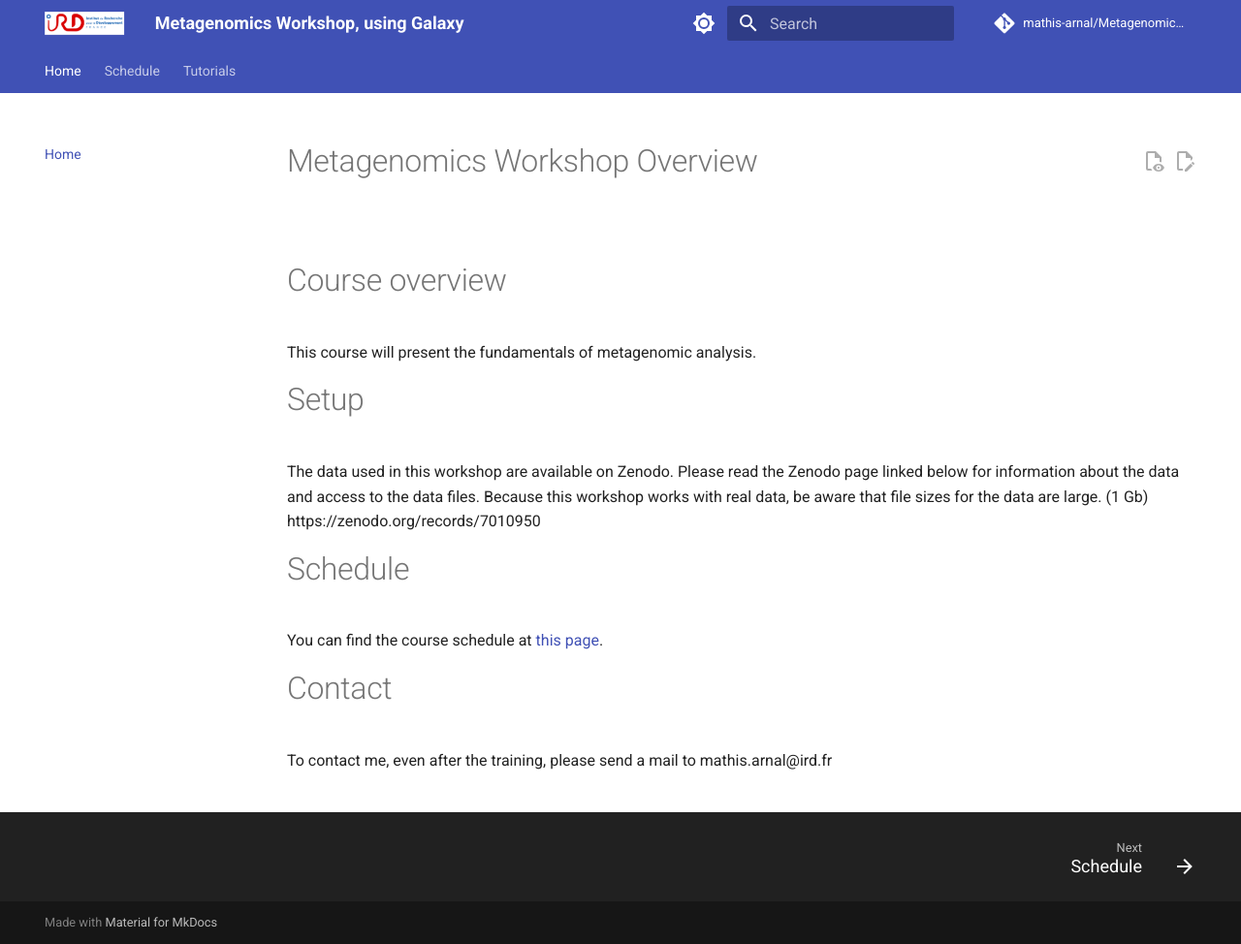
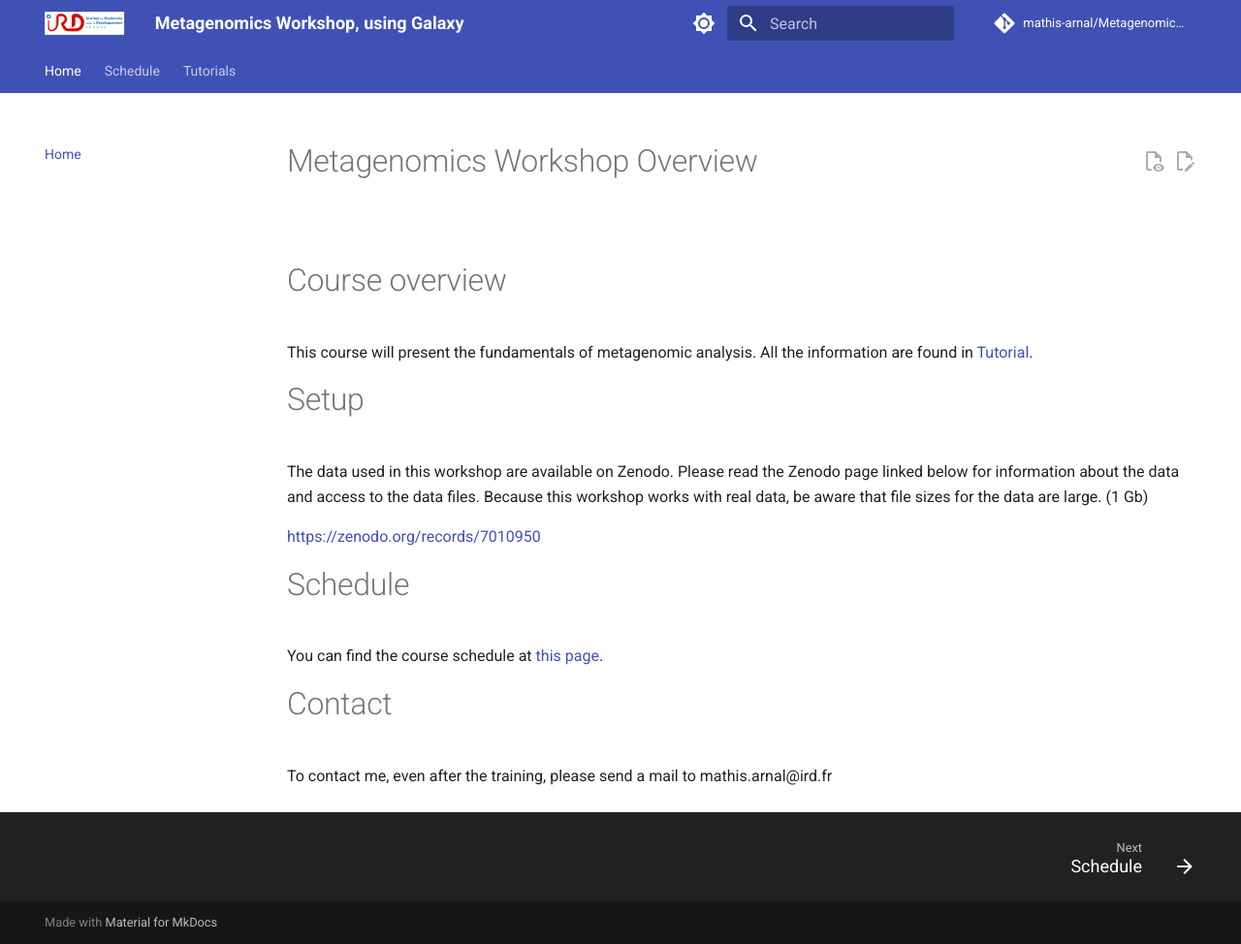
Before and after one commit to mathis-arnal/Metagenomic_Training, an MkDocs documentation site: the page built from docs/index.md, in a window 1280 px wide and 974 px high. Shown: the whole window at 97% size. Built offline with MkDocs 1.6.1 and Material for MkDocs 9.7.7, drawn with Linux system fonts in a browser that asks for light colours; comment, search, counter and statistics services are not loaded.

Commit message:
Update index

```diff
--- a/docs/index.md
+++ b/docs/index.md
@@ -5,11 +5,13 @@
 # Course overview
 
 This course will present the fundamentals of metagenomic analysis.
+All the information are found in [Tutorial](pages/metagenomic/00-meta_introduction.md).
 
 # Setup
 
 The data used in this workshop are available on Zenodo. Please read the Zenodo page linked below for information about the data and access to the data files. Because this workshop works with real data, be aware that file sizes for the data are large. (1 Gb)
-https://zenodo.org/records/7010950
+
+[https://zenodo.org/records/7010950](https://zenodo.org/records/7010950)
 
 
 
```
